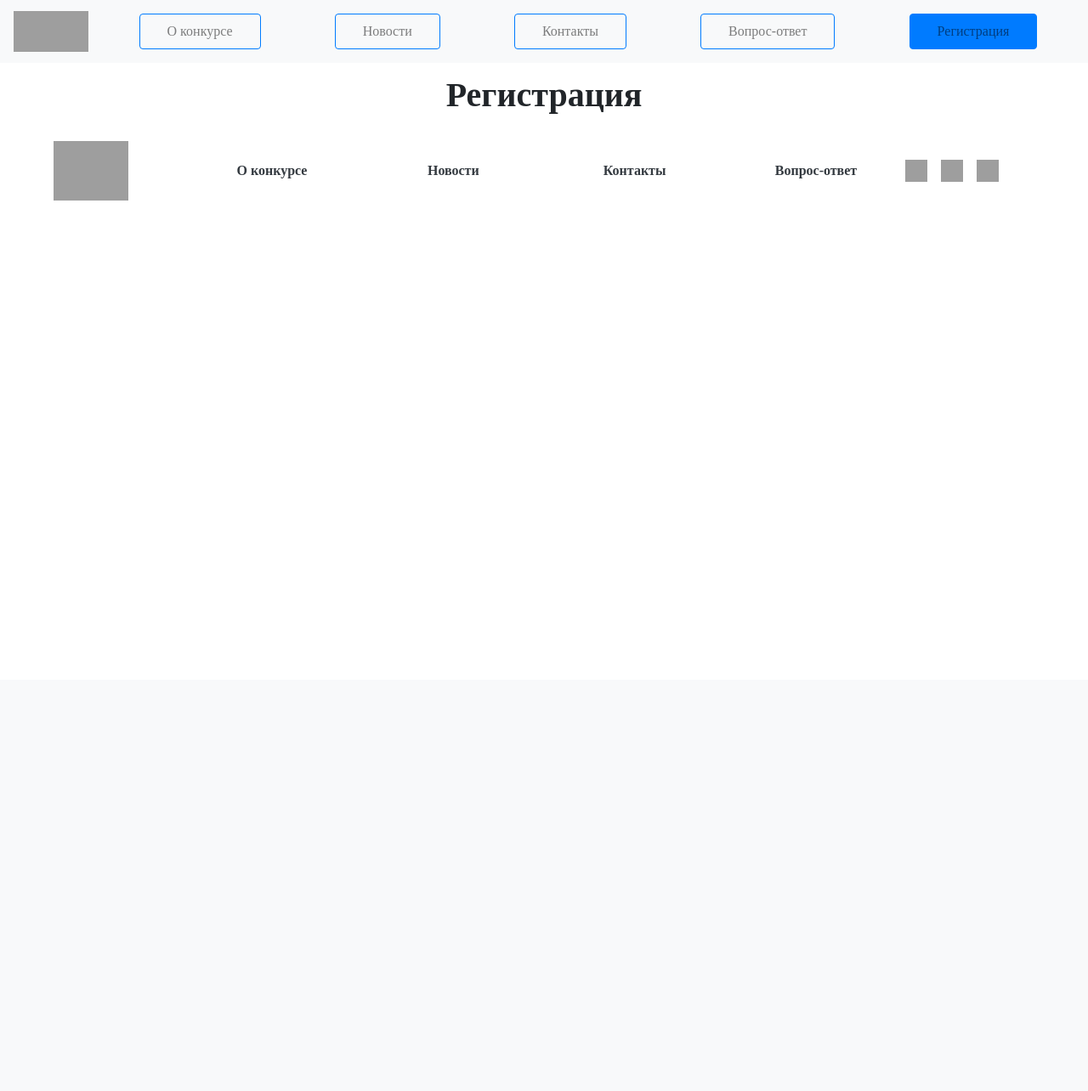
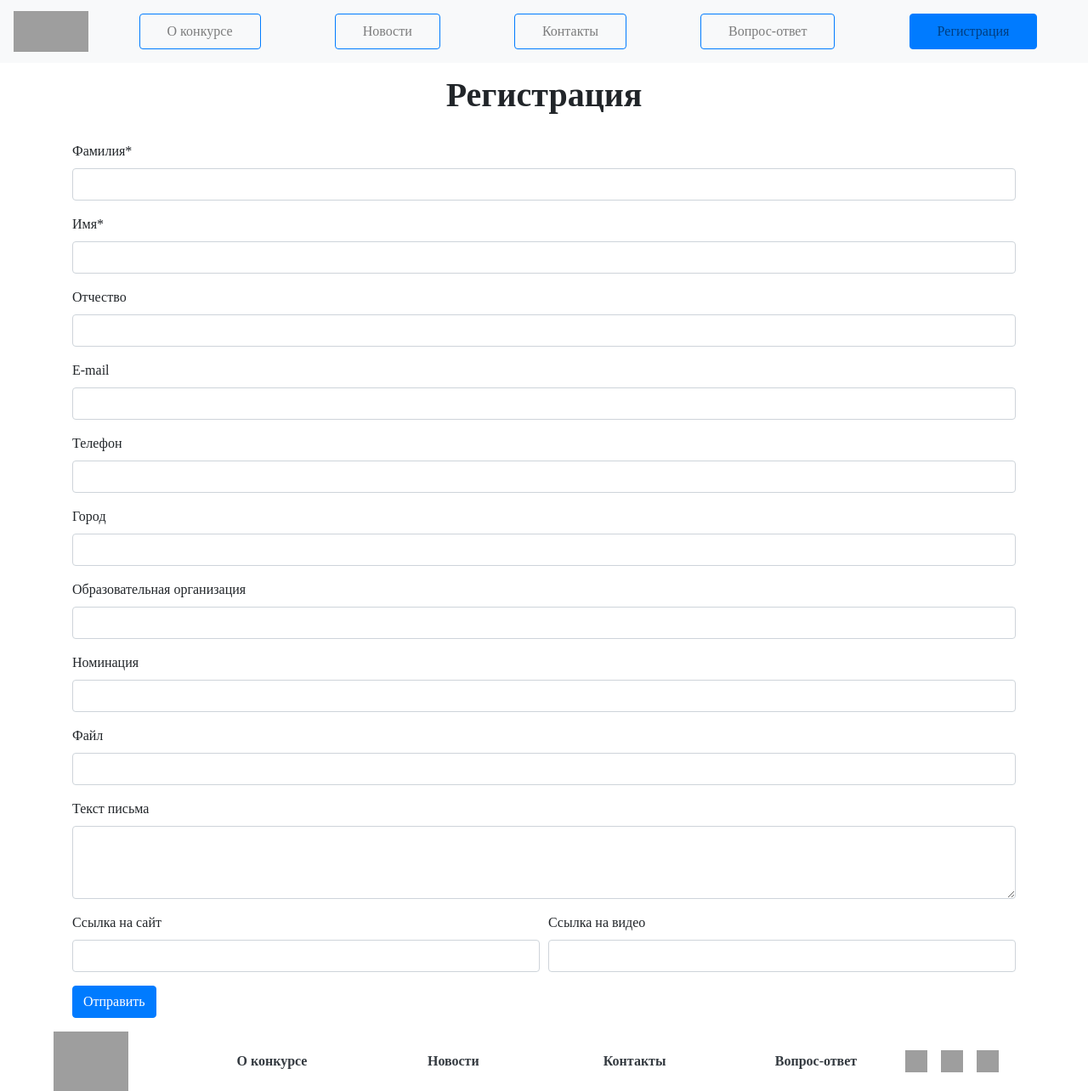
Before and after one commit to BrolAWE/StudentSG, a Django app: page /registration/ in a window 1280 px wide. Shown: the whole page at 85% size. Before the commit the page ends 236 px from the top, so only its background shows below. Run offline with Django 3.2, Linux system fonts and the light colour scheme; some libraries are stand-ins or nearby versions; grey boxes are pictures that could not be loaded.

Commit message:
Рабочая версия регистрации

```diff
--- a/StudentSG/settings.py
+++ b/StudentSG/settings.py
@@ -40,7 +40,10 @@ INSTALLED_APPS = [
     'django.contrib.staticfiles',
     'core',
     'cloudinary',
+    'crispy_forms',
 ]
+
+CRISPY_TEMPLATE_PACK = 'bootstrap4'
 
 MIDDLEWARE = [
     'django.middleware.security.SecurityMiddleware',
--- a/core/forms.py
+++ b/core/forms.py
@@ -0,0 +1,46 @@
+from core.models import Participant
+from django import forms
+from crispy_forms.helper import FormHelper
+from crispy_forms.layout import Submit, Layout, Row, Column
+
+
+class RegistrationForm(forms.ModelForm):
+    class Meta:
+        model = Participant
+        fields = '__all__'
+        labels = {'last_name': 'Фамилия', 'first_name': 'Имя', 'second_name': 'Отчество'
+            , 'email': 'E-mail', 'phone': 'Телефон', 'city': 'Город', 'organization': 'Образовательная организация'
+            , 'nomination': 'Номинация', 'file': 'Файл', 'brief': 'Текст письма', 'site': 'Ссылка на сайт',
+                  'video': 'Ссылка на видео'}
+
+        widgets = {
+            'brief': forms.Textarea(attrs={'rows': 3}),
+        }
+
+    def __init__(self, *args, **kwargs):
+        super().__init__(*args, **kwargs)
+
+        self.helper = FormHelper()
+        self.helper.form_id = 'id-registrationForm'
+        self.helper.form_class = 'blueForms'
+        self.helper.form_method = 'post'
+        self.helper.form_action = ''
+
+        self.helper.layout = Layout(
+            'last_name',
+            'first_name',
+            'second_name',
+            'email',
+            'phone',
+            'city',
+            'organization',
+            'nomination',
+            'file',
+            'brief',
+            Row(
+                Column('site', css_class='form-group col-md-6 mb-0'),
+                Column('video', css_class='form-group col-md-6 mb-0'),
+                css_class='form-row'
+            ),
+            Submit('submit', 'Отправить')
+        )
--- a/core/views.py
+++ b/core/views.py
@@ -2,6 +2,7 @@ from django.shortcuts import render
 from django.core.paginator import Paginator
 
 # Create your views here.
+from core.forms import RegistrationForm
 from core.models import Post
 
 from django.http import Http404
@@ -50,4 +51,7 @@ def questions(request):
 
 
 def registration(request):
-    return render(request, 'main/registration.html')
+    form = RegistrationForm()
+    return render(request, 'main/registration.html', context={
+        'form': form,
+    })
--- a/templates/main/registration.html
+++ b/templates/main/registration.html
@@ -1,5 +1,7 @@
 {% extends "base/base.html" %}
 {% load static %}
+
+{% load crispy_forms_tags %}
 
 {% block content %}
     <div class="container-fluid">
@@ -7,5 +9,9 @@
             Регистрация
         </div>
 
+        <div class="container">
+            {% crispy form %}
+        </div>
+
     </div>
 {% endblock %}
```
